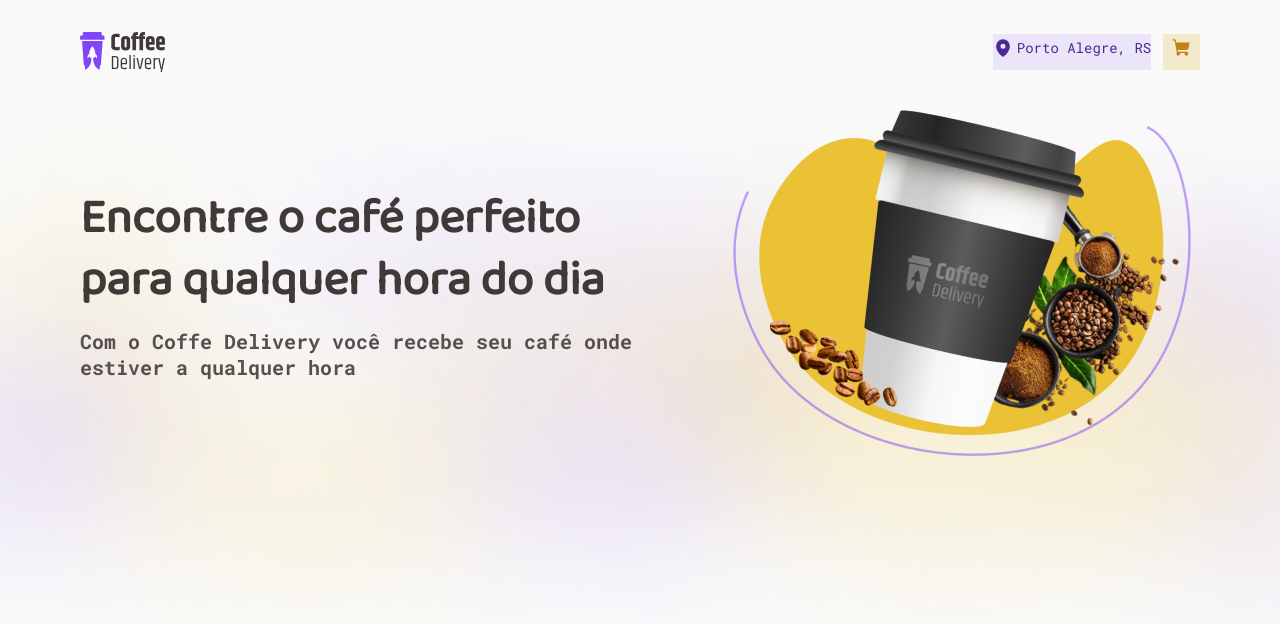
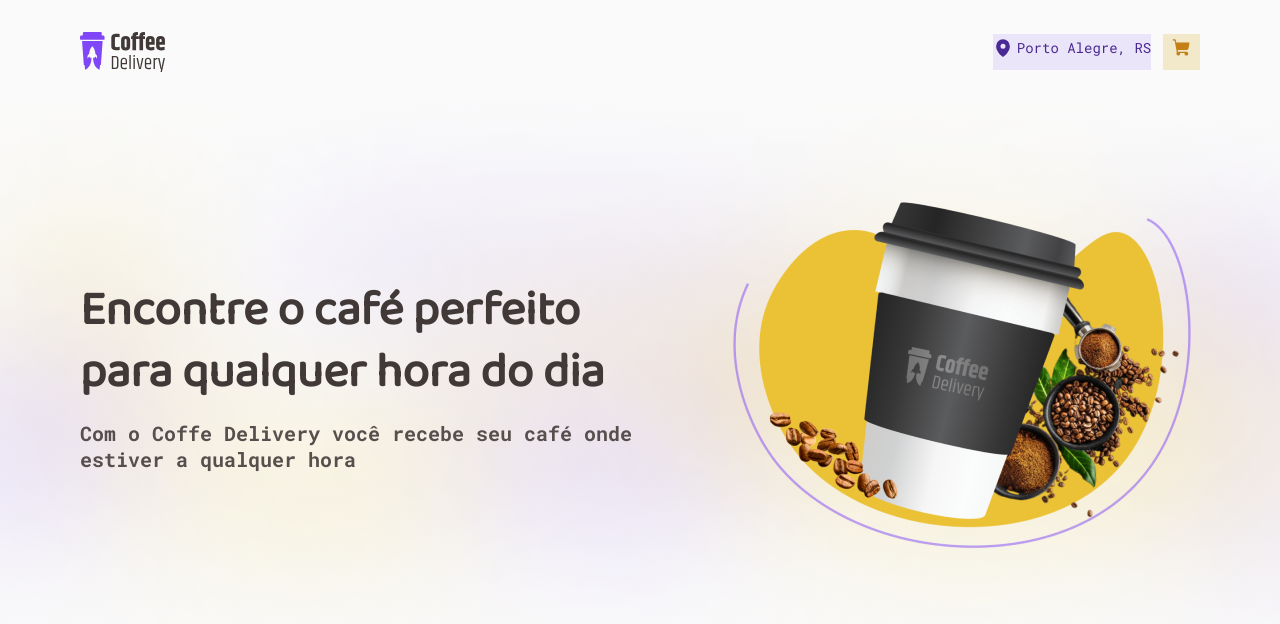
Before and after one commit to ReinaldoARamos/Ignite_Coffee_Delivery-, a React (Vite) app: page / in a window 1280 px wide. Shown: the top 624 px of the page. Built offline with nearby package versions, Linux system fonts and the light colour scheme.

Commit message:
centralizando conteudo

```diff
--- a/src/Pages/Home/components/styles.ts
+++ b/src/Pages/Home/components/styles.ts
@@ -6,6 +6,10 @@ export const IntroContainer = styled.section`
   height: 34rem;
   background: ${() => `url(${introUrlPngImg}) no-repeat center`};
   background-size: cover;
+
+  display: flex;
+  justify-content: center;
+  align-items:center
 `;
 
 export const IntroContent = styled.div`
```
